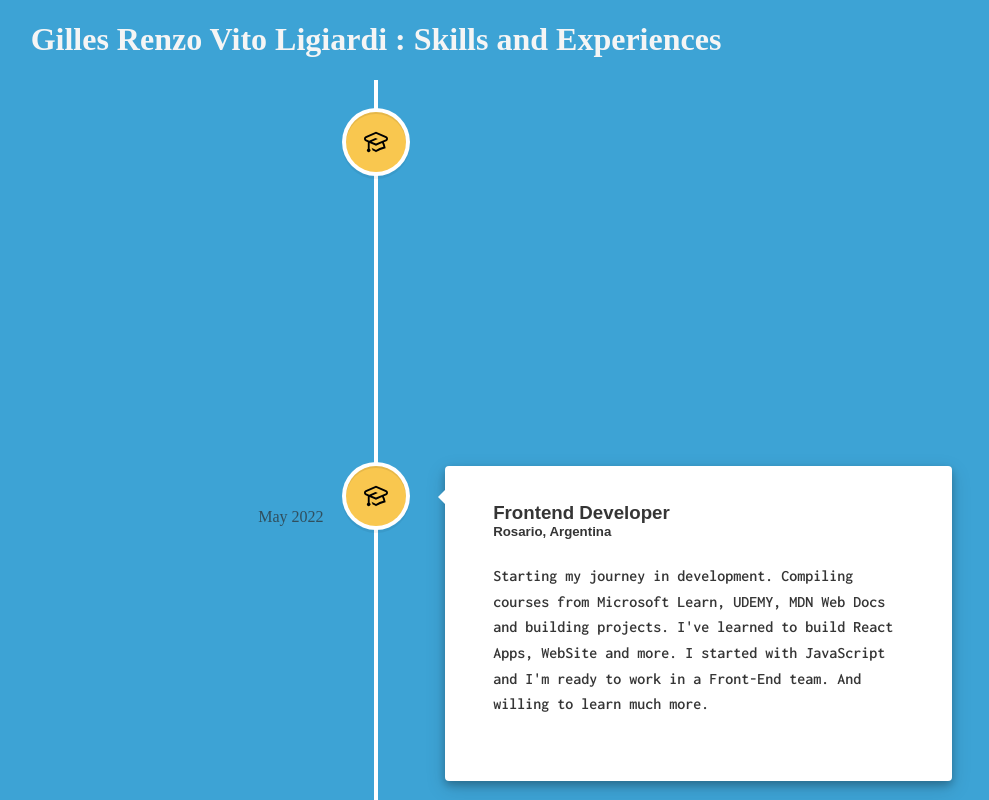
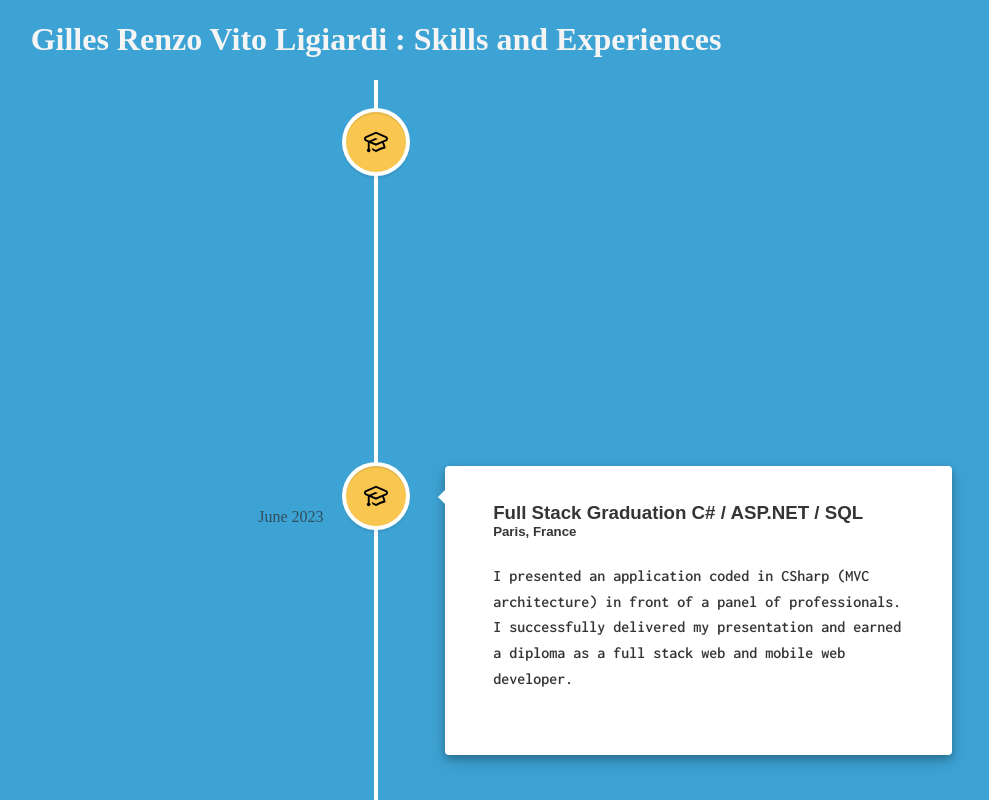
Before and after one commit to GRVLigiari/Timeline, a React (Create React App) app: page / in a window 1280 px wide. Shown: the top 800 px of the page, without its empty margins (264-1253 px from the left). Built offline with nearby package versions, Linux system fonts and the light colour scheme; a web font is replaced by a local one.

Commit message:
Update timelineElements.js

```diff
--- a/src/timelineElements.js
+++ b/src/timelineElements.js
@@ -1,5 +1,5 @@
 let timelineElements = [
-   {
+  {
     id: 1,
     title: "Full Stack Graduation C# / ASP.NET / SQL ",
     location: "Paris, France",
@@ -9,8 +9,19 @@ let timelineElements = [
     icon: "school",
   },
 
+
+   {
+    id: 2,
+    title: "Full Stack Graduation C# / ASP.NET / SQL ",
+    location: "Paris, France",
+    description:
+      "I presented an application coded in CSharp (MVC architecture) in front of a panel of professionals. I successfully delivered my presentation and earned a diploma as a full stack web and mobile web developer.",
+    date: "June 2023",
+    icon: "school",
+  },
+
   {
-    id: 2,
+    id: 3,
     title: "Frontend Developer",
     location: "Rosario, Argentina",
     description:
@@ -19,7 +30,7 @@ let timelineElements = [
     icon: "school",
   },
   {
-    id: 3,
+    id: 4,
     title: "Pack OFFICE Specialist",
     location: "Rosario, Argentina",
     description:
@@ -28,7 +39,7 @@ let timelineElements = [
     icon: "work",
   },
   {
-    id: 4,
+    id: 5,
     title: "Move from France to Argentina",
     location: "Rosario, Argentina",
     description:
@@ -37,7 +48,7 @@ let timelineElements = [
     icon: "school",
   },
   {
-    id: 5,
+    id: 6,
     title: "Producer Morning News Show",
     location: "Paris, France",
     description:
@@ -46,7 +57,7 @@ let timelineElements = [
     icon: "work",
   },
   {
-    id: 6,
+    id: 7,
     title: "Producer / Director Entertainment medias ",
     location: "Paris, France",
     description:
@@ -55,7 +66,7 @@ let timelineElements = [
     icon: "work",
   },
   {
-    id: 7,
+    id: 8,
     title: "Marketing & Economy diploma",
     location: "Nice, France",
     description:
```
